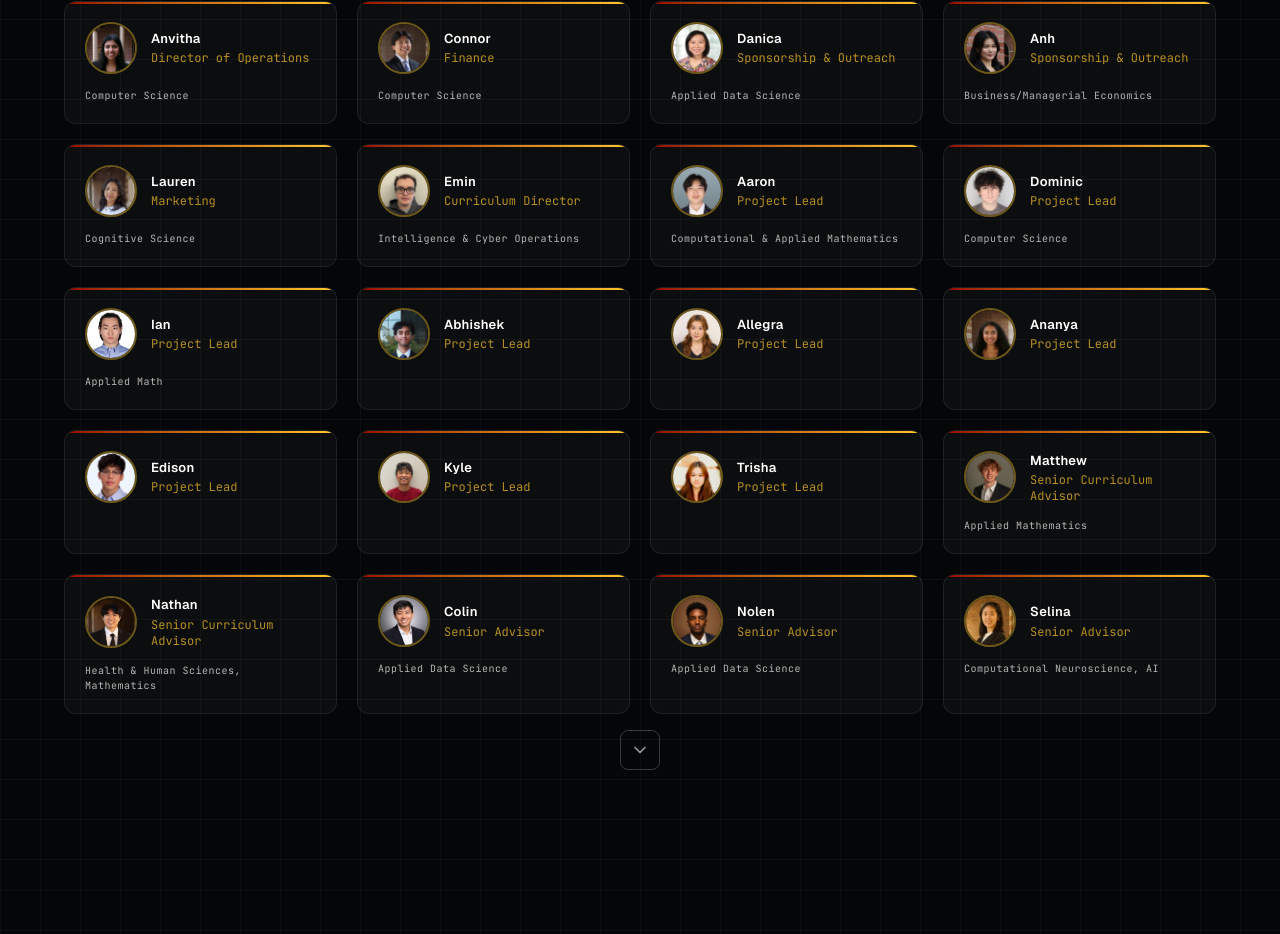
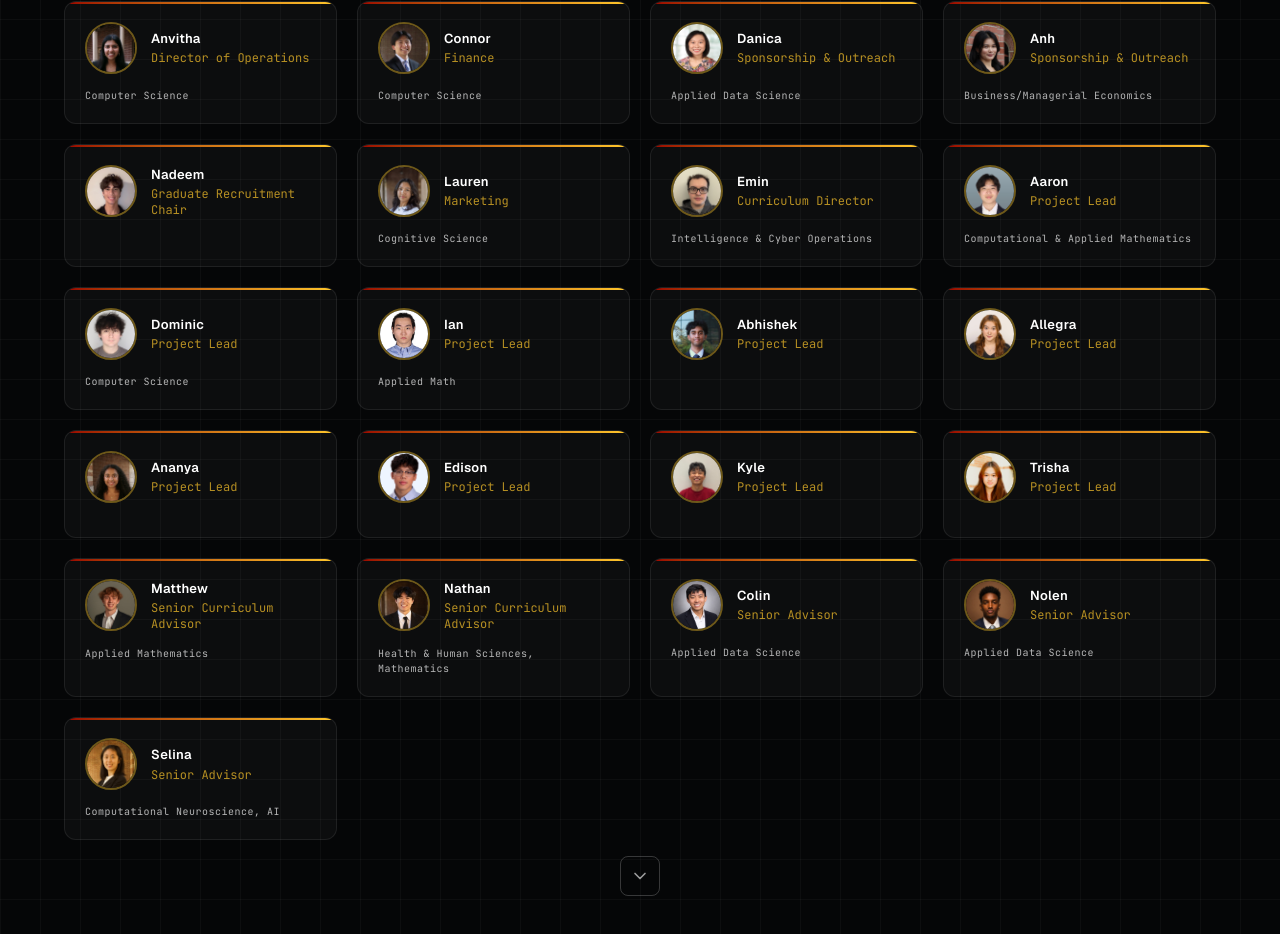
Before and after one commit to USC-Data-Science-Club/datasc_website, a Next.js app: page / in a window 1280 px wide. Shown: the part 5174-6108 px from the top of the page. Built offline with nearby package versions, Linux system fonts and the light colour scheme.

Commit message:
Added Nadeem

```diff
--- a/components/EboardMembers.tsx
+++ b/components/EboardMembers.tsx
@@ -71,6 +71,11 @@ export default function EboardMembers() {
       image:    "/Board Headshots/cropped/Anh.jpg",
       studying: "Business/Managerial Economics",
       linkedin: "https://www.linkedin.com/in/anh-phan-ka11/",
+    },
+    {
+      name:     "Nadeem",
+      role:     "Graduate Recruitment Chair",
+      image:    "/Board Headshots/cropped/Nadeem.jpg",
     },
     {
       name:     "Lauren",
```
Also changed, not shown: public/Board Headshots/cropped/Nadeem.jpg (added).
